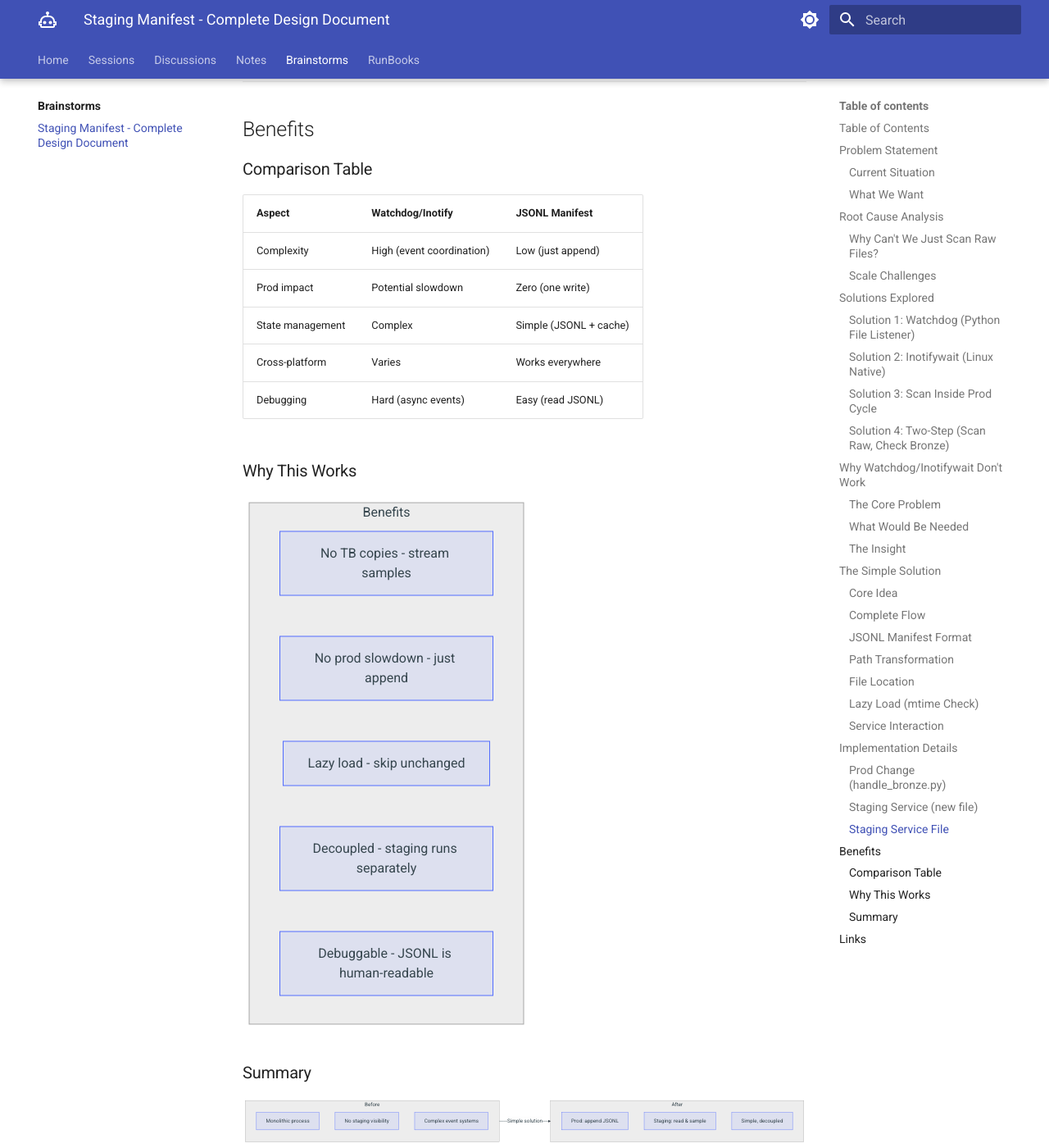
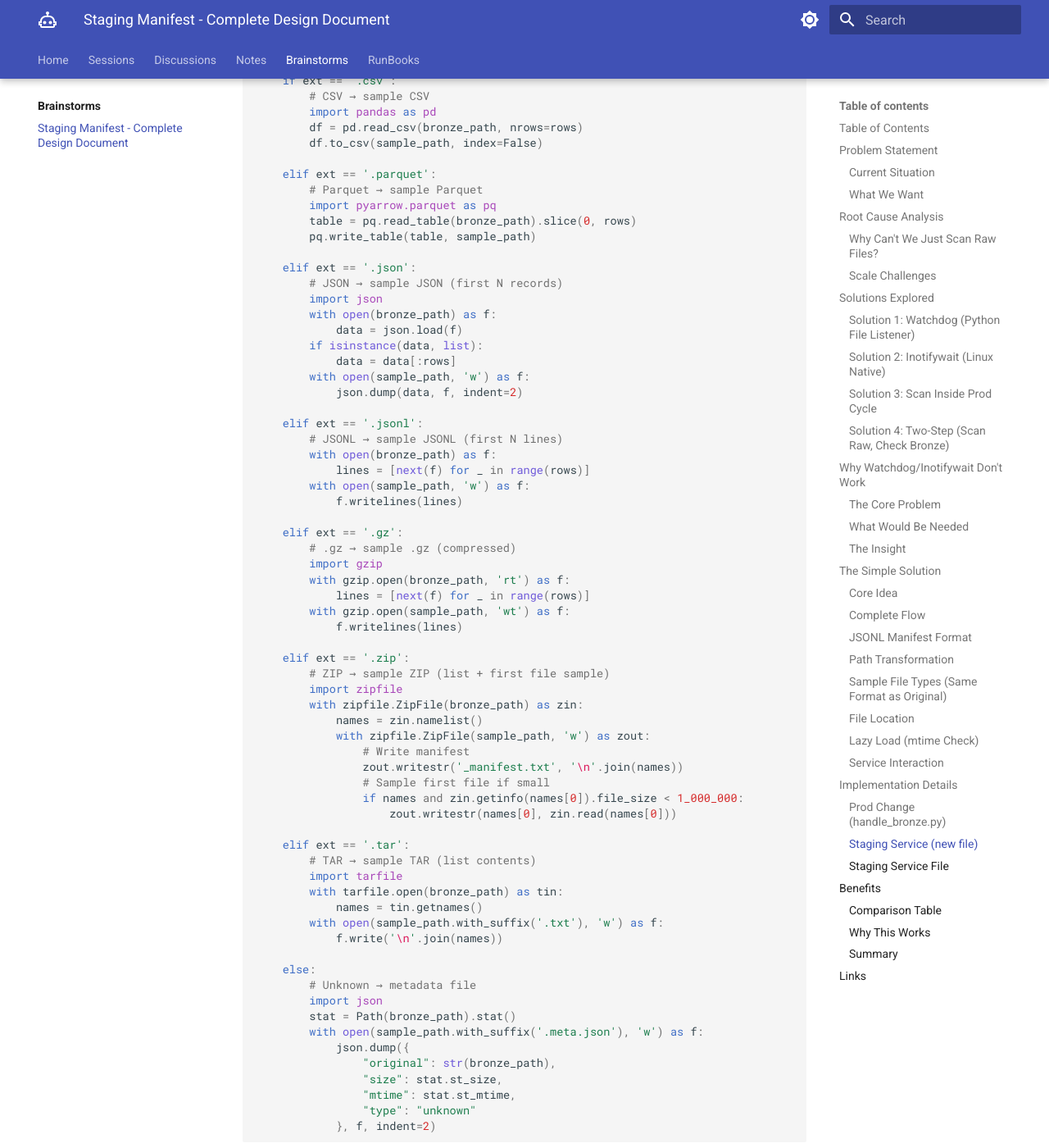
Before and after one commit to ThanuMahee12/AgentContext, an MkDocs documentation site: the page built from docs/brainstorms/staging-manifest.md, in a window 1280 px wide and 1400 px high, scrolled down 11928 px. Shown: the whole window at 82% size. Built offline with MkDocs 1.6.1 and Material for MkDocs 9.7.7, drawn with Linux system fonts in a browser that asks for light colours; some of the changed text lies outside the part shown.

Commit message:
docs: add file type handling for sample files (same format as original)

````diff
--- a/docs/brainstorms/staging-manifest.md
+++ b/docs/brainstorms/staging-manifest.md
@@ -432,6 +432,57 @@
 
 ---
 
+### Sample File Types (Same Format as Original)
+
+```mermaid
+flowchart TB
+    subgraph INPUT["Bronze File"]
+        B["bronze/data.xxx"]
+    end
+
+    subgraph DETECT["Detect File Type"]
+        D{".ext?"}
+    end
+
+    subgraph OUTPUT["Sample File (Same Format)"]
+        O1[".csv → sample.csv"]
+        O2[".parquet → sample.parquet"]
+        O3[".json → sample.json"]
+        O4[".jsonl → sample.jsonl"]
+        O5[".gz → sample.gz"]
+        O6[".zip → sample.zip"]
+        O7[".tar → sample.txt (list)"]
+        O8["unknown → sample.meta.json"]
+    end
+
+    B --> D
+    D -->|.csv| O1
+    D -->|.parquet| O2
+    D -->|.json| O3
+    D -->|.jsonl| O4
+    D -->|.gz| O5
+    D -->|.zip| O6
+    D -->|.tar| O7
+    D -->|other| O8
+```
+
+**Sample Strategy by Type:**
+
+| File Type | Sample Strategy | Output |
+|-----------|-----------------|--------|
+| `.csv` | First N rows | `.csv` |
+| `.parquet` | First N rows | `.parquet` |
+| `.json` | First N records (if array) | `.json` |
+| `.jsonl` | First N lines | `.jsonl` |
+| `.gz` | Decompress → first N lines → compress | `.gz` |
+| `.zip` | Manifest + first small file | `.zip` |
+| `.tar` | List contents only | `.txt` |
+| unknown | Metadata (size, mtime) | `.meta.json` |
+
+**Key Principle:** Sample files are **real files** in the same format - can be used for testing/preview.
+
+---
+
 ### File Location
 
 ```mermaid
@@ -571,31 +622,79 @@
     save_cache(cached_mtime, cache_path)
 
 
-def stream_sample(filepath, rows=100):
-    """Stream sample WITHOUT loading full file."""
+def create_sample_file(bronze_path, sample_path, rows=100):
+    """Create sample file in SAME FORMAT as original."""
 
-    if filepath.endswith('.csv'):
+    ext = Path(bronze_path).suffix.lower()
+
+    if ext == '.csv':
+        # CSV → sample CSV
         import pandas as pd
-        return pd.read_csv(filepath, nrows=rows)
+        df = pd.read_csv(bronze_path, nrows=rows)
+        df.to_csv(sample_path, index=False)
 
-    elif filepath.endswith('.parquet'):
+    elif ext == '.parquet':
+        # Parquet → sample Parquet
         import pyarrow.parquet as pq
-        return pq.read_table(filepath).slice(0, rows).to_pandas()
+        table = pq.read_table(bronze_path).slice(0, rows)
+        pq.write_table(table, sample_path)
 
-    elif filepath.endswith('.gz'):
+    elif ext == '.json':
+        # JSON → sample JSON (first N records)
+        import json
+        with open(bronze_path) as f:
+            data = json.load(f)
+        if isinstance(data, list):
+            data = data[:rows]
+        with open(sample_path, 'w') as f:
+            json.dump(data, f, indent=2)
+
+    elif ext == '.jsonl':
+        # JSONL → sample JSONL (first N lines)
+        with open(bronze_path) as f:
+            lines = [next(f) for _ in range(rows)]
+        with open(sample_path, 'w') as f:
+            f.writelines(lines)
+
+    elif ext == '.gz':
+        # .gz → sample .gz (compressed)
         import gzip
-        with gzip.open(filepath, 'rt') as f:
-            return [next(f) for _ in range(rows)]
+        with gzip.open(bronze_path, 'rt') as f:
+            lines = [next(f) for _ in range(rows)]
+        with gzip.open(sample_path, 'wt') as f:
+            f.writelines(lines)
 
-    elif filepath.endswith('.zip'):
+    elif ext == '.zip':
+        # ZIP → sample ZIP (list + first file sample)
         import zipfile
-        with zipfile.ZipFile(filepath) as z:
-            return {"contents": z.namelist()}
+        with zipfile.ZipFile(bronze_path) as zin:
+            names = zin.namelist()
+            with zipfile.ZipFile(sample_path, 'w') as zout:
+                # Write manifest
+                zout.writestr('_manifest.txt', '\n'.join(names))
+                # Sample first file if small
+                if names and zin.getinfo(names[0]).file_size < 1_000_000:
+                    zout.writestr(names[0], zin.read(names[0]))
+
+    elif ext == '.tar':
+        # TAR → sample TAR (list contents)
+        import tarfile
+        with tarfile.open(bronze_path) as tin:
+            names = tin.getnames()
+        with open(sample_path.with_suffix('.txt'), 'w') as f:
+            f.write('\n'.join(names))
 
     else:
-        # Binary/unknown - just get size and first bytes
-        with open(filepath, 'rb') as f:
-            return {"size": Path(filepath).stat().st_size, "head": f.read(1024)}
+        # Unknown → metadata file
+        import json
+        stat = Path(bronze_path).stat()
+        with open(sample_path.with_suffix('.meta.json'), 'w') as f:
+            json.dump({
+                "original": str(bronze_path),
+                "size": stat.st_size,
+                "mtime": stat.st_mtime,
+                "type": "unknown"
+            }, f, indent=2)
 ```
 
 ---
````
